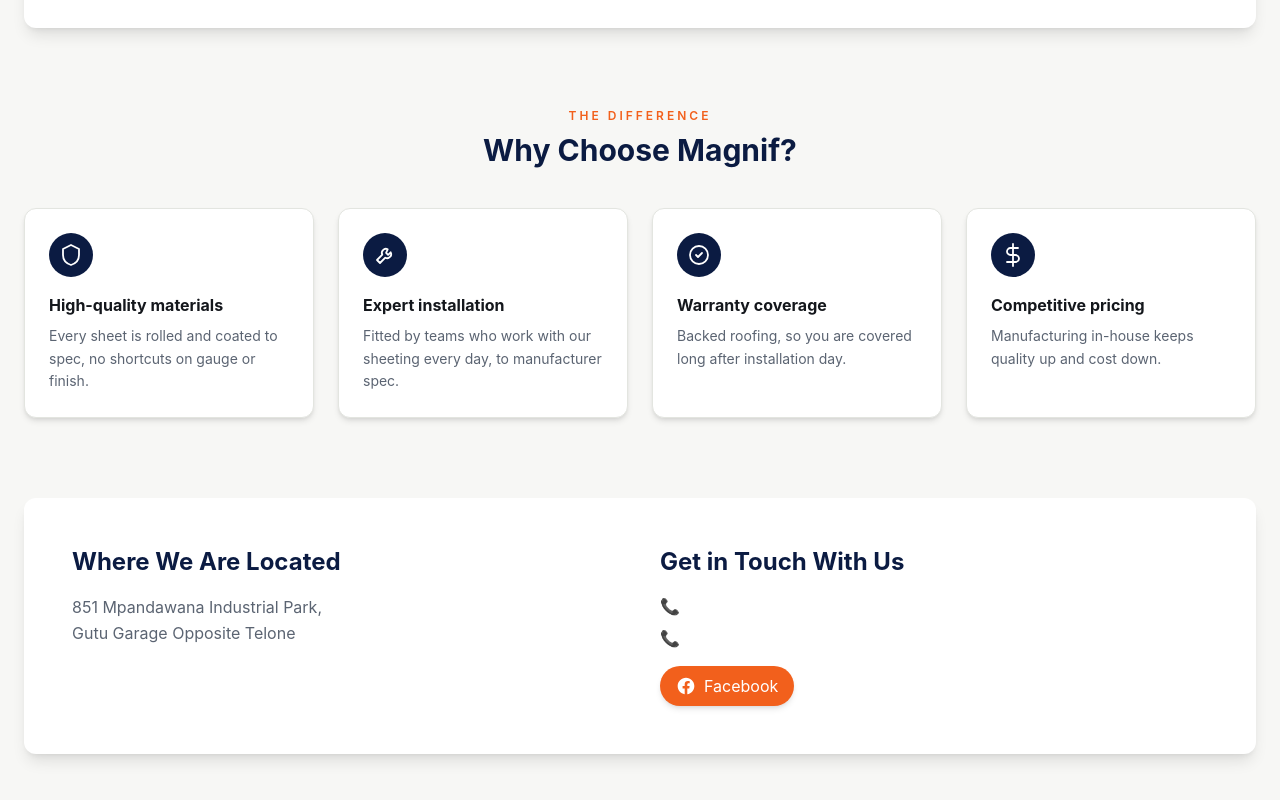
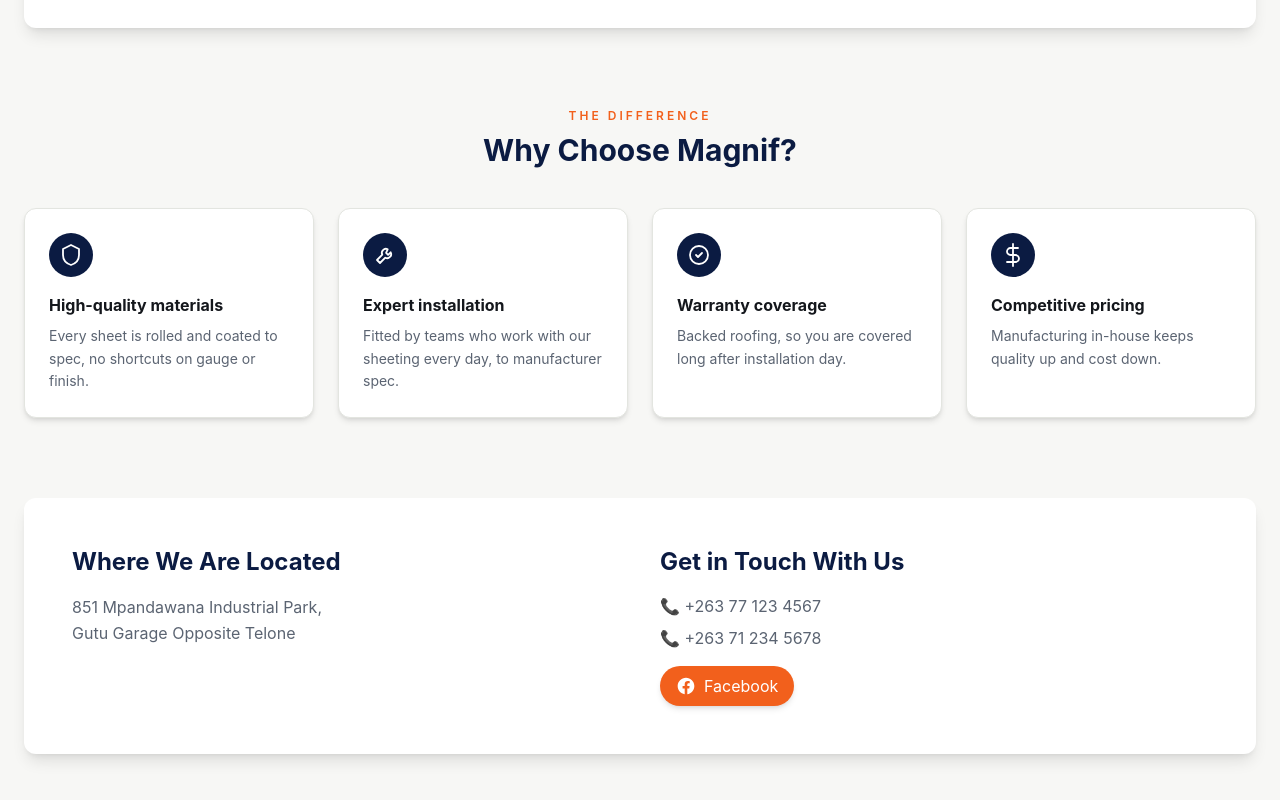
Before and after one commit to Bl00m1ng-droid/Magnif, a React (Vite) app in the folder client/: page / in a window 1280 px wide. Shown: the part 2396-3196 px from the top of the page. Built offline with nearby package versions, Linux system fonts and the light colour scheme; no server answers.

Commit message:
alignment in contact us

```diff
--- a/client/src/pages/Home.jsx
+++ b/client/src/pages/Home.jsx
@@ -153,7 +153,7 @@
           </section>
 
           {/**Contact us */}
-<section className="contactUs bg-white text-white rounded-xl shadow-lg p-8 lg:p-12 mt-12">
+<section className="contactUs bg-white text-white items-center rounded-xl shadow-lg p-8 lg:p-12 mt-12">
   <div className="grid grid-cols-1 lg:grid-cols-2 gap-10">
     {/* Location Info */}
     <div>
@@ -168,8 +168,8 @@
     <div>
       <h2 className="text-2xl font-bold mb-4 text-[#0B1B42]">Get in Touch With Us</h2>
       <ul className="space-y-2">
-        <li>📞 <a href="tel:+263774774865" className="hover:text-[#F2601C]">+263 77 123 4567</a></li>
-        <li>📞 <a href="tel:+263713165372" className="hover:text-[#F2601C]">+263 71 234 5678</a></li>
+        <li>📞 <a href="tel:+263774774865" className="text-[#5B6472] hover:text-[#F2601C]">+263 77 123 4567</a></li>
+        <li>📞 <a href="tel:+263713165372" className="text-[#5B6472] hover:text-[#F2601C]">+263 71 234 5678</a></li>
       </ul>
       <div className="mt-4">
         <a
```
